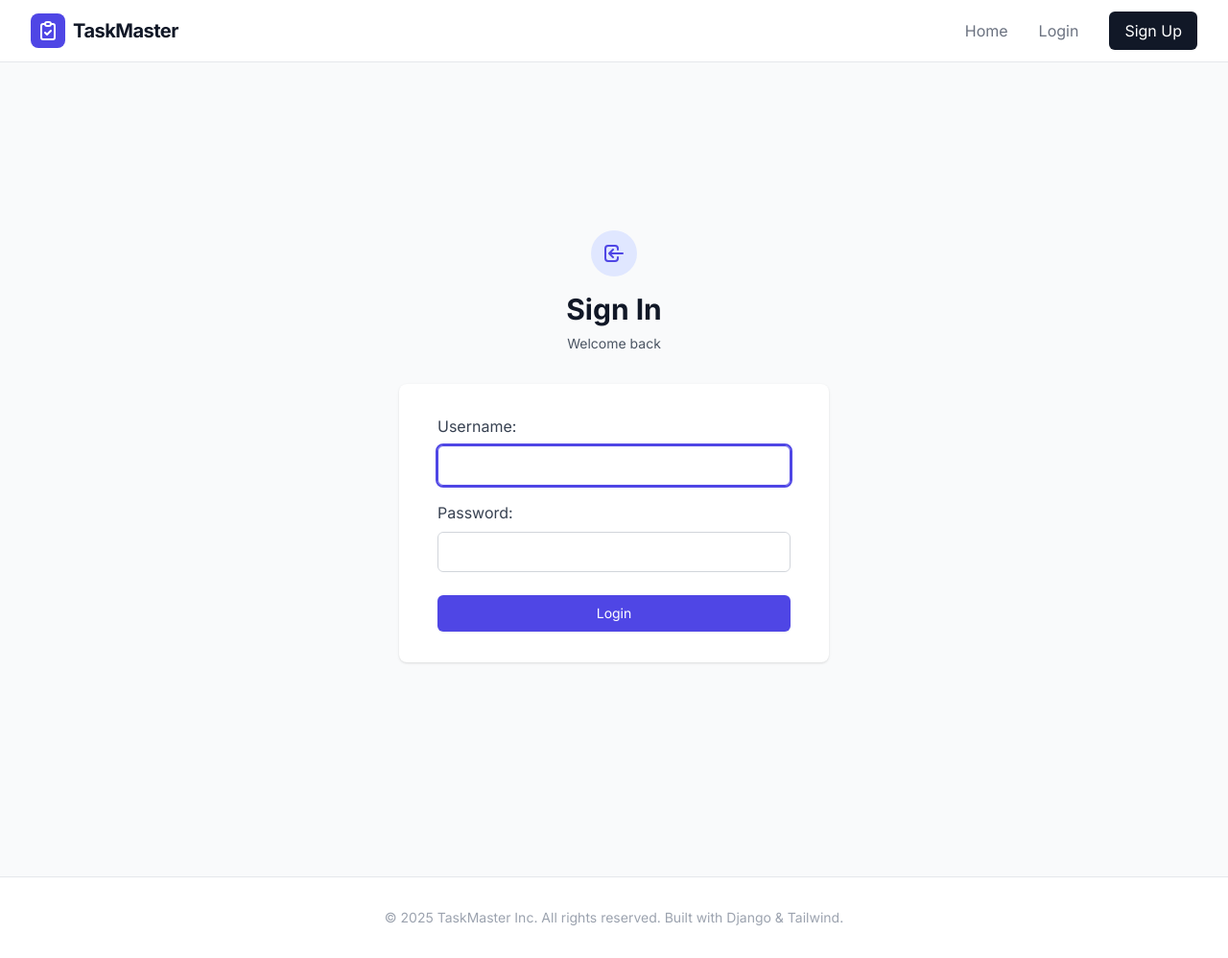
After one commit to Aashish187/Django, a Django app: page /accounts/login/ in a window 1280 px wide. The commit adds this page. Shown: the whole page at 96% size. Run offline with Django 5.2, Linux system fonts and the light colour scheme; some libraries are stand-ins or nearby versions.

Commit message:
Login added

```diff
--- a/Projects/Beginner/TaskManager/TaskManager/settings.py
+++ b/Projects/Beginner/TaskManager/TaskManager/settings.py
@@ -124,3 +124,5 @@ STATIC_URL = 'static/'
 # https://docs.djangoproject.com/en/5.1/ref/settings/#default-auto-field
 
 DEFAULT_AUTO_FIELD = 'django.db.models.BigAutoField'
+LOGIN_REDIRECT_URL='home'
+LOGOUT_REDIRECT_URL='home'
--- a/Projects/Beginner/TaskManager/TaskManager/urls.py
+++ b/Projects/Beginner/TaskManager/TaskManager/urls.py
@@ -16,9 +16,9 @@ Including another URLconf
 """
 from django.contrib import admin
 from django.urls import path,include
-from django.views.generic import TemplateView
 
-urlpatterns = [
+urlpatterns =[
     path('admin/', admin.site.urls),
     path('',include('tasks.urls')),
-]
+    path('accounts/',include('django.contrib.auth.urls')),
+    ]
--- a/Projects/Beginner/TaskManager/Templates/base.html
+++ b/Projects/Beginner/TaskManager/Templates/base.html
@@ -36,12 +36,12 @@
                         <a href="{% url 'task_create' %}" class="bg-indigo-600 hover:bg-indigo-700 text-white px-4 py-2 rounded-md font-medium transition shadow-sm">
                             + New Task
                         </a>
-                        <form method="post" action="#" class="inline">
+                        <form method="post" action="{% url 'logout' %}" class="inline">
                             {% csrf_token %}
                             <button type="submit" class="text-gray-500 hover:text-red-600 font-medium transition ml-4">Logout</button>
                         </form>
                     {% else %}
-                        <a href="#" class="text-gray-500 hover:text-indigo-600 font-medium transition">Login</a>
+                        <a href="{% url 'login' %}" class="text-gray-500 hover:text-indigo-600 font-medium transition">Login</a>
                         <a href="#" class="bg-gray-900 hover:bg-gray-800 text-white px-4 py-2 rounded-md font-medium transition shadow-sm">Sign Up</a>
                     {% endif %}
                 </div>
--- a/Projects/Beginner/TaskManager/Templates/home.html
+++ b/Projects/Beginner/TaskManager/Templates/home.html
@@ -28,7 +28,7 @@
                                 </a>
                             </div>
                             <div class="mt-3 sm:mt-0 sm:ml-3">
-                                <a href="#" class="w-full flex items-center justify-center px-8 py-3 border border-transparent text-base font-medium rounded-md text-indigo-700 bg-indigo-100 hover:bg-indigo-200 md:py-4 md:text-lg transition">
+                                <a href="{% url 'login' %}" class="w-full flex items-center justify-center px-8 py-3 border border-transparent text-base font-medium rounded-md text-indigo-700 bg-indigo-100 hover:bg-indigo-200 md:py-4 md:text-lg transition">
                                     Log In
                                 </a>
                             </div>
--- /dev/null
+++ b/Projects/Beginner/TaskManager/Templates/registration/login.html
@@ -0,0 +1,54 @@
+{% extends 'base.html' %}
+{% block content %}
+<style>
+    form p { margin-bottom: 1rem; }
+    form p label { display: block; font-weight: 500; color: #374151; margin-bottom: 0.5rem; }
+    form p input {
+        width: 100%;
+        padding: 0.5rem;
+        border: 1px solid #d1d5db;
+        border-radius: 0.375rem;
+    }
+    form p input:focus {
+        outline: 2px solid #4f46e5;
+        border-color: #4f46e5;
+    }
+</style>
+
+<div class="min-h-screen bg-gray-50 flex flex-col justify-center py-12 sm:px-6 lg:px-8">
+
+    <!-- HEADER SECTION -->
+    <div class="sm:mx-auto sm:w-full sm:max-w-md">
+        <!-- Lock Icon -->
+        <div class="mx-auto flex items-center justify-center h-12 w-12 rounded-full bg-indigo-100 mb-4">
+            <svg class="h-6 w-6 text-indigo-600" fill="none" viewBox="0 0 24 24" stroke="currentColor">
+                <path stroke-linecap="round" stroke-linejoin="round" stroke-width="2" d="M11 16l-4-4m0 0l4-4m-4 4h14m-5 4v1a3 3 0 01-3 3H6a3 3 0 01-3-3V7a3 3 0 013-3h7a3 3 0 013 3v1" />
+            </svg>
+        </div>
+        <h2 class="text-center text-3xl font-extrabold text-gray-900">
+            Sign In
+        </h2>
+        <p class="mt-2 text-center text-sm text-gray-600">
+            Welcome back
+        </p>
+    </div>
+
+    <!-- FORM CARD -->
+    <div class="mt-8 sm:mx-auto sm:w-full sm:max-w-md">
+        <div class="bg-white py-8 px-4 shadow sm:rounded-lg sm:px-10">
+
+            <form method="post">
+                {% csrf_token %}
+
+                {{ form.as_p }}
+
+                <div class="mt-6">
+                    <button type="submit" class="w-full flex justify-center py-2 px-4 border border-transparent rounded-md shadow-sm text-sm font-medium text-white bg-indigo-600 hover:bg-indigo-700 focus:outline-none focus:ring-2 focus:ring-offset-2 focus:ring-indigo-500">
+                        Login
+                    </button>
+                </div>
+            </form>
+        </div>
+    </div>
+</div>
+{% endblock content %}
```
Also changed, not shown: Projects/Beginner/TaskManager/db.sqlite3.
